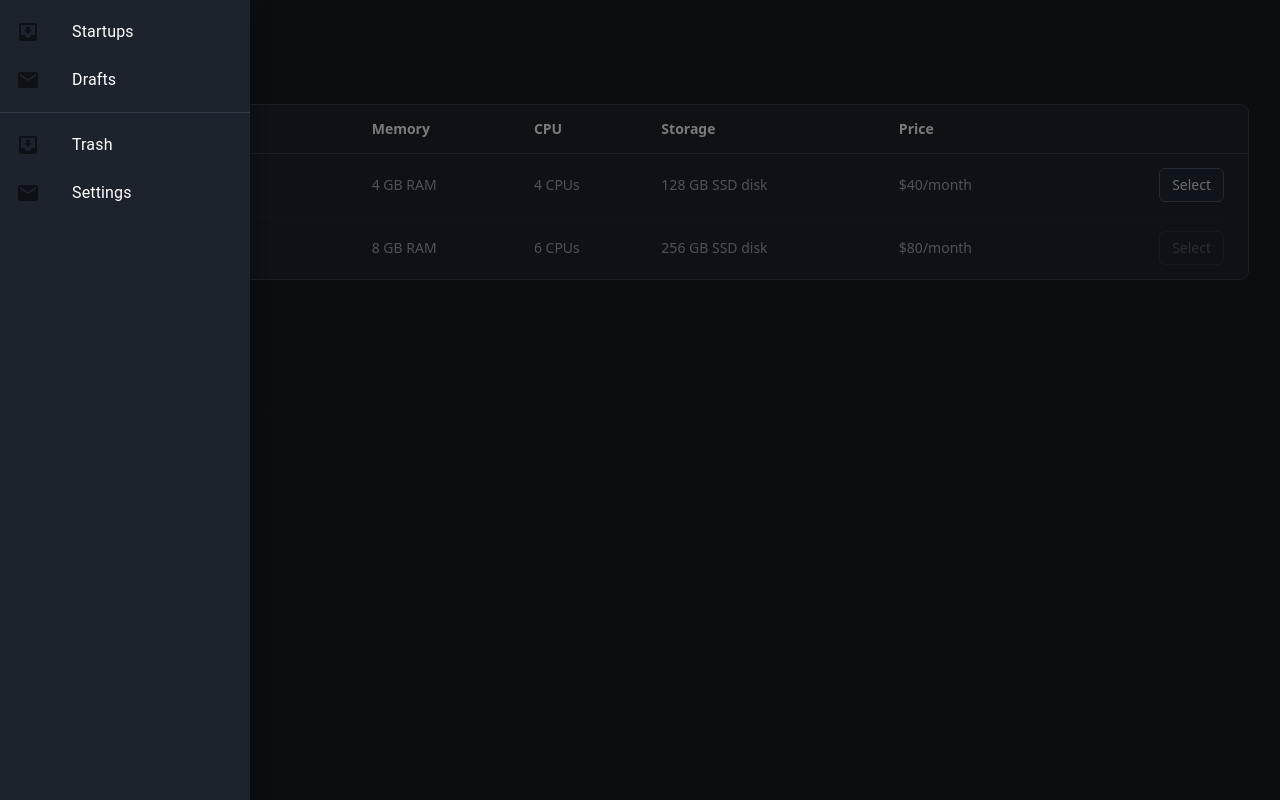
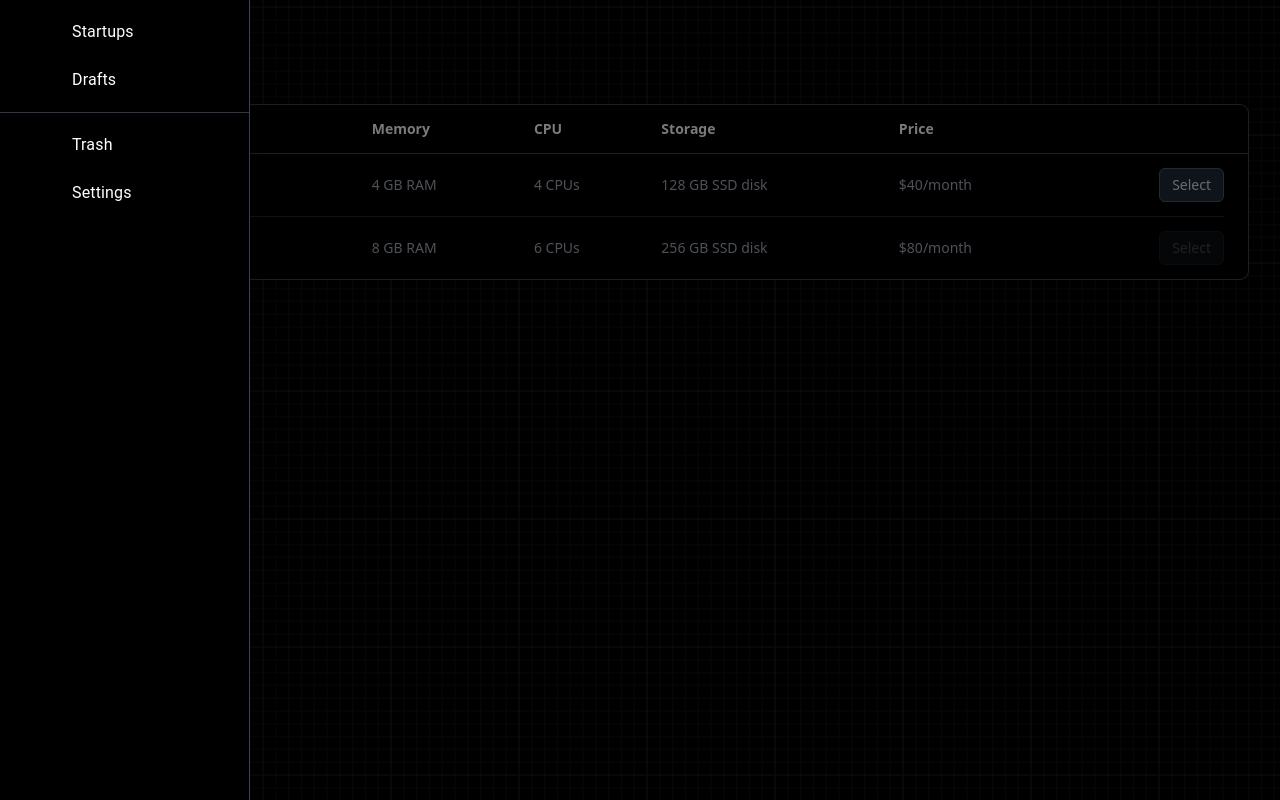
Before and after one commit to gautam-4/eir-dashboard, a Next.js app: page /dashboard in a window 1280 px wide. Both pictures are taken after a click on the button "OPEN DRAWER". Built offline with nearby package versions, Linux system fonts and the light colour scheme.

Commit message:
change design

```diff
--- a/app/dashboard/page.jsx
+++ b/app/dashboard/page.jsx
@@ -34,9 +34,9 @@ export default function StartupList() {
         </div>
 
       </div>
-      <div className="-mx-4 mt-10 ring-1 ring-gray-700 sm:-mx-6 md:mx-0 md:rounded-lg secondary_color">
+      <div className="-mx-4 mt-10 ring-1 ring-gray-700 sm:-mx-6 md:mx-0 md:rounded-lg bg-black">
         <table className="min-w-full divide-y divide-gray-700">
-          <thead>
+          <thead className="">
             <tr>
               <th scope="col" className="py-3.5 pl-4 pr-3 text-left text-sm font-semibold text-gray-100 sm:pl-6">
                 Plan
--- a/app/login/page.jsx
+++ b/app/login/page.jsx
@@ -12,7 +12,7 @@ export default function Login() {
           </div>
 
           <div className="mt-8 sm:mx-auto sm:w-full sm:max-w-md">
-            <div className="secondary_color py-8 px-4 shadow sm:rounded-lg sm:px-10 ">
+            <div className="bg-black py-8 px-4 shadow sm:rounded-lg sm:px-10 border border-gray-700">
               <form className="space-y-6" action="#" method="POST">
                 <div>
                   <label htmlFor="email" className="block text-sm font-medium text-gray-300">
--- a/app/signup/page.jsx
+++ b/app/signup/page.jsx
@@ -12,7 +12,7 @@ export default function Signup() {
                 </div>
 
                 <div className="mt-8 sm:mx-auto sm:w-full sm:max-w-md">
-                    <div className="secondary_color py-8 px-4 shadow sm:rounded-lg sm:px-10 ">
+                    <div className="bg-black py-8 px-4 shadow sm:rounded-lg sm:px-10 border border-gray-700">
                         <form className="space-y-6" action="#" method="POST">
                             <div className="flex gap-2">
                                 <div>
--- a/components/sidebar.jsx
+++ b/components/sidebar.jsx
@@ -25,7 +25,7 @@ export default function TemporaryDrawer() {
       sx={{ width: 250 }}
       role="presentation"
       onClick={toggleDrawer(false)}
-      className="secondary_color h-full text-white"
+      className="bg-black h-full text-white border-r border-gray-700"
     >
       <List>
         {['Startups', 'Drafts'].map((text, index) => (
--- a/styles/globals.css
+++ b/styles/globals.css
@@ -14,9 +14,9 @@
 
 body {
   color: #fff;
-  background-color: var(--primary-color);
+  background-color: black;
+}
 
-}
 body::before{
   content: '';
   position: absolute;
@@ -25,18 +25,10 @@ body::before{
   width: 100%;
   height: 100%;
   background-image: url('/assets/grid.svg');
-  background-size: 2%;
-  opacity: 0.3;
+  background-size: 10%;
+  opacity: 0.9;
   pointer-events: none;
   z-index: -1;
-}
-
-.secondary_color {
-  background-color: var(--secondary-color);
-}
-
-.primary_color {
-  background-color: var(--primary-color);
 }
 
 @layer utilities {
```
Also changed, not shown: components/navbar.jsx (+9 -0 lines).
